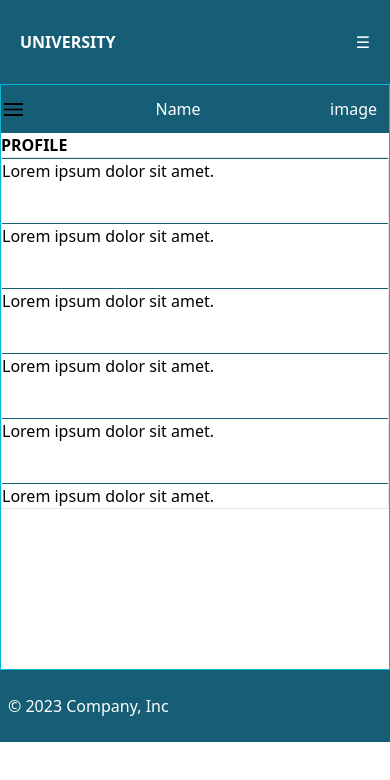
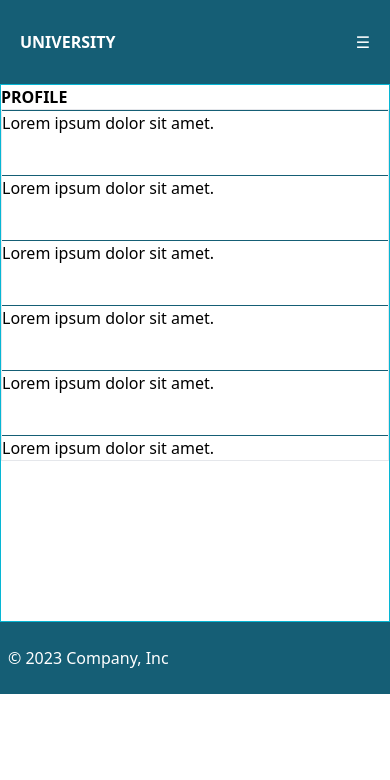
Before and after one commit to ibrawhim/Main-School-Portal, a React (Vite) app: page /profile in a window 390 px wide. Shown: the top 780 px of the page. Built offline with nearby package versions, Linux system fonts and the light colour scheme.

Commit message:
portal functions

```diff
--- a/src/components/Navbar.jsx
+++ b/src/components/Navbar.jsx
@@ -35,7 +35,7 @@ function Navbar() {
       </button>
       <ul className={`navbar-items ${isOpen ? 'active' : ''} sm:ps-3 bg-cyan-800 my-8`}>
         <div className='ms-5 sm:ms-3'><Link to="/">Home</Link></div>
-        <div className='ms-5 sm:ms-3'><Link to="/portal/dashboard">Dashboard</Link></div>
+        <div className='ms-5 sm:ms-3'><Link to="/portal/dash">Dashboard</Link></div>
         <div className='ms-5 sm:ms-3'><a href="#">Contact</a></div>
         <div className='ms-5 sm:ms-3' onMouseOver={showDropdown}><a href="#">Portal</a>
         </div>
--- a/src/pages/Main.jsx
+++ b/src/pages/Main.jsx
@@ -17,11 +17,11 @@ const Main = () => {
     <>
 
         <main className="content border border-cyan-500 p-0">
-            <div className='bg-cyan-800 py-3 flex justify-between pe-3'>
+            {/* <div className='bg-cyan-800 py-3 flex justify-between pe-3'>
             <button className='block md:hidden lg:hidden rounded  text-white' onClick={hideSideBar}><img className='text-white' src={nav} alt="" width={25}/></button>
                 <p className='text-white'>Name</p>
                 <p className='text-white'>image</p>
-            </div>
+            </div> */}
           <h1>Main page9</h1>
           <section>
             <div className='grid lg:grid-cols-4 md:grid-cols-2 sm:grid-cols-1 mx-6 my-3 gap-1'>
--- a/src/pages/Profile.jsx
+++ b/src/pages/Profile.jsx
@@ -2,20 +2,20 @@ import React from 'react'
 import nav from '../Images/nav.png'
 
 const Profile = (sidebar) => {
-  const hideSideBar = () => {
-    console.log(sidebar);
+//   const hideSideBar = () => {
+//     console.log(sidebar);
 
-    document.querySelector('.sidebar').style.width = '100%';
-    document.querySelector('.content').style.display = 'none';
-}
+//     document.querySelector('.sidebar').style.width = '100%';
+//     document.querySelector('.content').style.display = 'none';
+// }
   return (
     <>
       <main className="content grid border border-cyan-500 p-0">
-            <div className='bg-cyan-800 py-3 mb-0 flex justify-between pe-3 h-12'>
+            {/* <div className='bg-cyan-800 py-3 mb-0 flex justify-between pe-3 h-12'>
             <button className='block md:hidden lg:hidden rounded  text-white' onClick={hideSideBar}><img className='text-white' src={nav} alt="" width={25}/></button>
                 <p className='text-white'>Name</p>
                 <p className='text-white'>image</p>
-            </div>
+            </div> */}
             <h1 className='font-bold'>PROFILE</h1>
             <div className='border p-0 m-0 grid lg:grid-cols-2 md:grid-cols-2 sm:grid-cols-1 mb-40 gap-10'>
                 <div className='border-t border-cyan-800'>Lorem ipsum dolor sit amet.</div>
--- a/src/pages/StudentPortal.jsx
+++ b/src/pages/StudentPortal.jsx
@@ -26,8 +26,8 @@ const StudentPortal = () => {
       // document.querySelector('.content').style.display = 'block';
     }
     const dissapear = () => {
-      document.querySelector('.content').style.display = 'none';
-      // document.querySelector('.sidebar').style.display = 'none';
+      // document.querySelector('.content').style.display = 'none';
+      document.querySelector('.sidebar').style.display = 'none';
     }
     let sideBar = document.querySelector('.sidebar');
 
```
